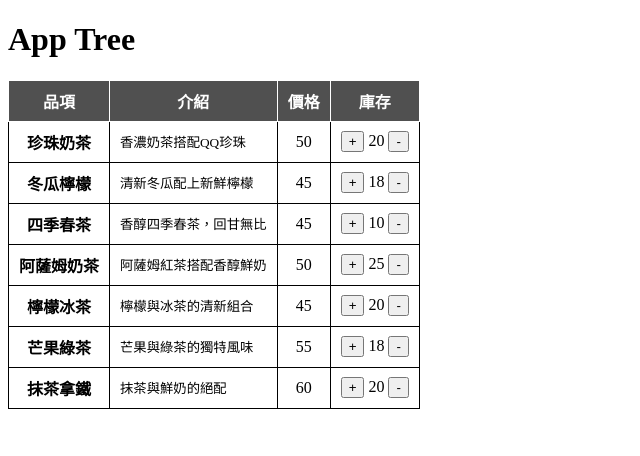
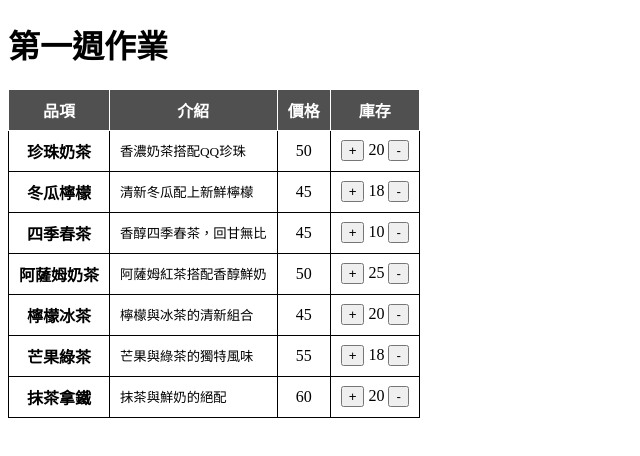
Before and after one commit to ralphsun73221/Vue2024-Week1, a Vue app: page / in a window 1280 px wide. Shown: the top 456 px of the page, without its empty margins (0-640 px from the left). Built offline with nearby package versions, Linux system fonts and the light colour scheme.

Commit message:
updata: AppTree H1 調整

```diff
--- a/src/AppTree.vue
+++ b/src/AppTree.vue
@@ -58,7 +58,7 @@ const MENU_LIST = ref([
 </script>
 
 <template>
-  <h1>App Tree</h1>
+  <h1>第一週作業</h1>
   <div>
     <table>
       <thead>
```
